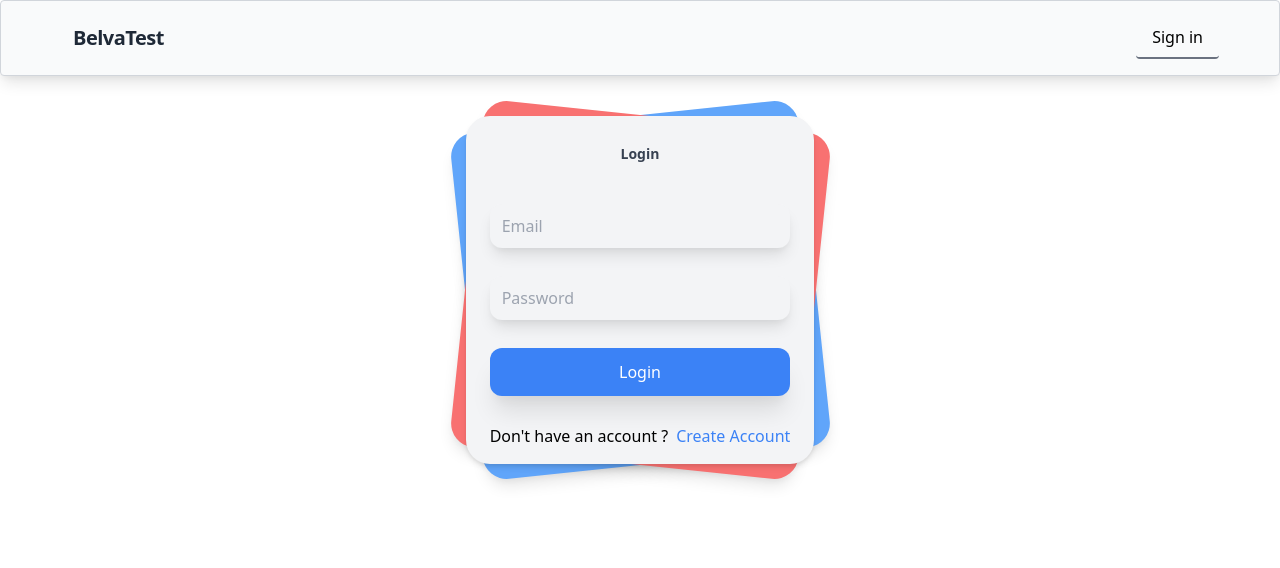
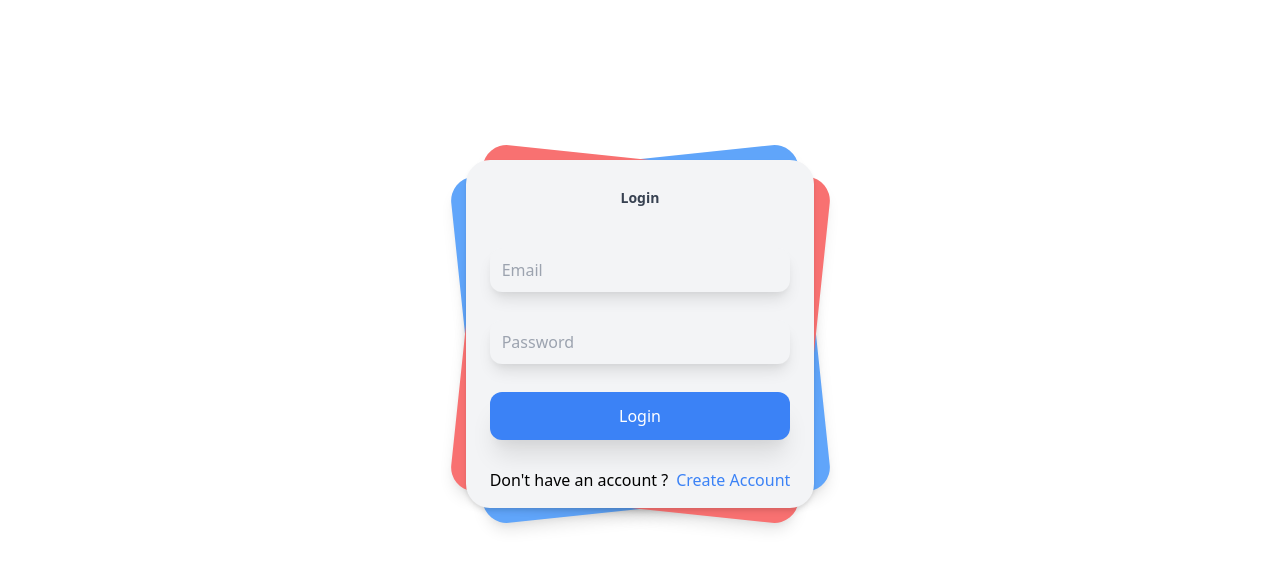
Before and after one commit to ken1800/belva-front, an Angular app: page /login in a window 1280 px wide. Shown: the top 568 px of the page. Built offline with nearby package versions, Linux system fonts and the light colour scheme.

Commit message:
some updates

```diff
--- a/src/app/app.component.html
+++ b/src/app/app.component.html
@@ -1,77 +1 @@
-<!-- component -->
-<nav class="
-    flex
-    items-center
-    justify-between
-    flex-wrap
-    py-4
-    lg:px-12
-    shadow-lg
-    rounded
-    bg-gray-50
-    border border-gray-300
-  ">
-    <div class="
-      flex
-      justify-between
-      lg:w-auto
-      w-full
-      lg:border-b-0
-      pl-6
-      pr-2
-      border-solid border-b-2 border-gray-300
-      pb-5
-      lg:pb-0
-    ">
-        <div class="flex items-center flex-shrink-0 text-gray-800 mr-16">
-            <span class="font-semibold text-xl tracking-tight">BelvaTest</span>
-        </div>
-    </div>
-
-    <div class="
-      menu
-      w-full
-      flex-grow
-      lg:flex lg:items-center lg:w-auto lg:px-3
-      flex
-      justify-end
-      px-8
-    ">
-        <div class="flex">
-            <div class="
-          block
-          text-md
-          px-4
-          py-2
-          rounded
-          ml-2
-          hover:text-red-400
-          border border-b-2 border-gray-500 border-r-0 border-l-0 border-t-0
-          cursor-pointer
-          mt-4
-          lg:mt-0
-        " *ngIf="loggeIn as value; else elseBlock" (click)="logout()">
-                LogOut
-            </div>
-            <ng-template #elseBlock>
-                <div class="space-x-7 flex flex-row ml-2">
-                    <a routerLink="/login" class="
-              block
-              text-md
-              px-4
-              py-2
-              rounded
-              ml-2
-              hover:text-gray-900
-              border border-b-2 border-gray-500 border-r-0 border-l-0 border-t-0
-              mt-4
-              lg:mt-0
-            ">Sign in</a
-          >
-        </div>
-      </ng-template>
-    </div>
-  </div>
-</nav>
-
 <router-outlet></router-outlet>
--- a/src/app/app.component.ts
+++ b/src/app/app.component.ts
@@ -9,7 +9,7 @@ import { AuthService } from './auth.service';
 })
 export class AppComponent implements OnInit {
   title = 'test-app';
-  loggeIn = false;
+  loggeIn = true;
 
   constructor(private auth: AuthService, private router: Router) {}
 
@@ -19,6 +19,7 @@ export class AppComponent implements OnInit {
       this.loggeIn = true;
       this.router.navigate(['home/products']);
     } else {
+      this.loggeIn = true;
       this.router.navigate(['/login']);
     }
   }
--- a/src/app/home/dashboard/dashboard.component.html
+++ b/src/app/home/dashboard/dashboard.component.html
@@ -1,3 +1,4 @@
+<app-nav></app-nav>
 <div class="flex justify-center items-center">
     <div class="
       flex
--- a/src/app/home/home.module.ts
+++ b/src/app/home/home.module.ts
@@ -8,6 +8,7 @@ import { FormsModule, ReactiveFormsModule } from '@angular/forms';
 import { CreateProductComponent } from './create-product/create-product.component';
 import { ProductDetailsComponent } from './product-details/product-details.component';
 import { CategoriesComponent } from './categories/categories.component';
+import { NavComponent } from './nav/nav.component';
 
 @NgModule({
   declarations: [
@@ -17,6 +18,7 @@ import { CategoriesComponent } from './categories/categories.component';
     CreateProductComponent,
     ProductDetailsComponent,
     CategoriesComponent,
+    NavComponent,
   ],
   imports: [CommonModule, HomeRoutingModule, FormsModule, ReactiveFormsModule],
 })
--- /dev/null
+++ b/src/app/home/nav/nav.component.html
@@ -0,0 +1,57 @@
+<nav class="
+    flex
+    items-center
+    justify-between
+    flex-wrap
+    py-4
+    lg:px-12
+    shadow-lg
+    rounded
+    bg-gray-50
+    border border-gray-300
+  ">
+    <div class="
+      flex
+      justify-between
+      lg:w-auto
+      w-full
+      lg:border-b-0
+      pl-6
+      pr-2
+      border-solid border-b-2 border-gray-300
+      pb-5
+      lg:pb-0
+    ">
+        <div class="flex items-center flex-shrink-0 text-gray-800 mr-16">
+            <span class="font-semibold text-xl tracking-tight">BelvaTest</span>
+        </div>
+    </div>
+
+    <div class="
+      menu
+      w-full
+      flex-grow
+      lg:flex lg:items-center lg:w-auto lg:px-3
+      flex
+      justify-end
+      px-8
+    ">
+        <div class="flex">
+            <div class="
+          block
+          text-md
+          px-4
+          py-2
+          rounded
+          ml-2
+          hover:text-red-400
+          border border-b-2 border-gray-500 border-r-0 border-l-0 border-t-0
+          cursor-pointer
+          mt-4
+          lg:mt-0
+        " (click)="logout()">
+                LogOut
+            </div>
+        </div>
+    </div>
+</nav>
--- /dev/null
+++ b/src/app/home/nav/nav.component.ts
@@ -0,0 +1,18 @@
+import { Component, OnInit } from '@angular/core';
+import { Router } from '@angular/router';
+import { AuthService } from 'src/app/auth.service';
+
+@Component({
+  selector: 'app-nav',
+  templateUrl: './nav.component.html',
+  styleUrls: ['./nav.component.css'],
+})
+export class NavComponent implements OnInit {
+  constructor(private auth: AuthService, private router: Router) {}
+
+  ngOnInit() {}
+
+  logout() {
+    return this.auth.logout();
+  }
+}
--- a/src/app/login/login.component.html
+++ b/src/app/login/login.component.html
@@ -1,4 +1,4 @@
-<div class="font-sans flex justify-center pt-10">
+<div class="font-sans flex flex-col justify-center mt-40 items-center">
     <div class="relative h-full flex flex-col sm:justify-center items-center">
         <div class="relative sm:max-w-sm w-full">
             <div class="
```
Also changed, not shown: src/app/home/nav/nav.component.css (added), 1 other file (tests, documents, lock files or other folders).
